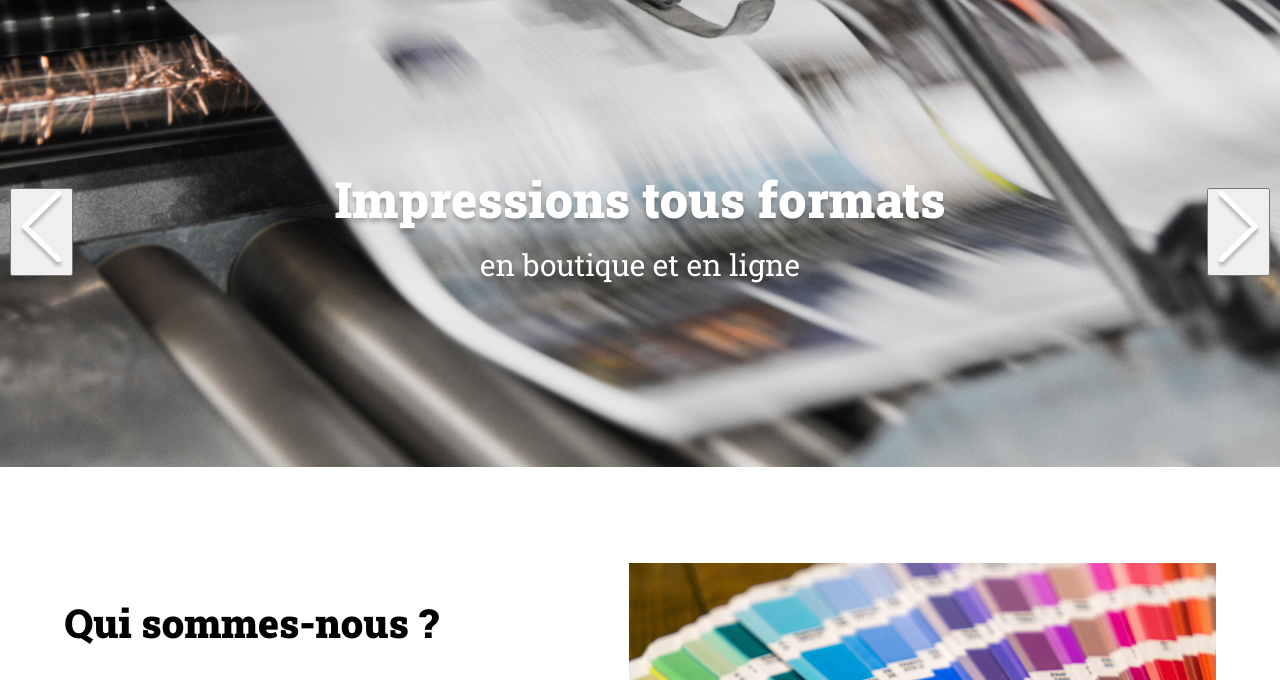
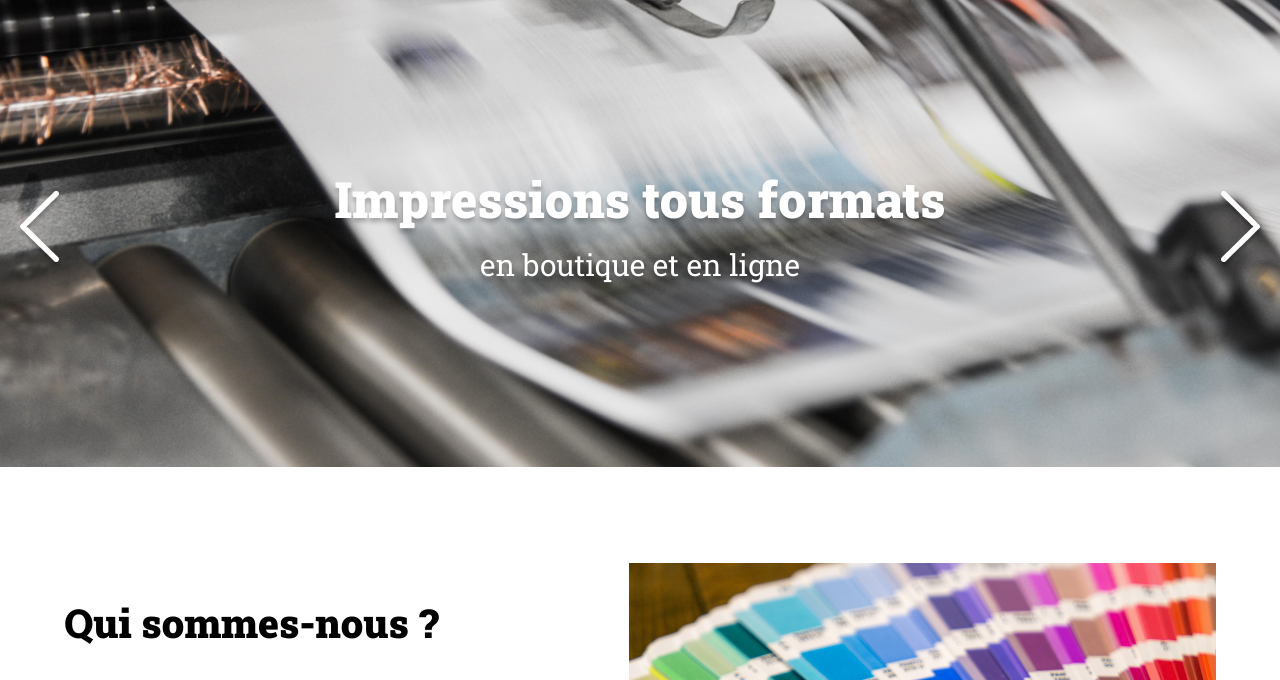
Before and after one commit to DorraBenAissa/Projet-05, a plain HTML site: page index.html in a window 1280 px wide. Shown: the part 104-784 px from the top of the page. Drawn offline with Linux system fonts and the light colour scheme.

Commit message:
Corriger les boutons flèches

```diff
--- a/assets/style.css
+++ b/assets/style.css
@@ -125,6 +125,9 @@ header {
 /* Gestion des fleches du carrousel */
 #banner .arrow {
 	position: absolute;
+	border: none;
+    background: none;
+    outline: none;
 }
 #banner .arrow_left {
 	left: 10px;
```
Also changed, not shown: index.html (+4 -0 lines).
